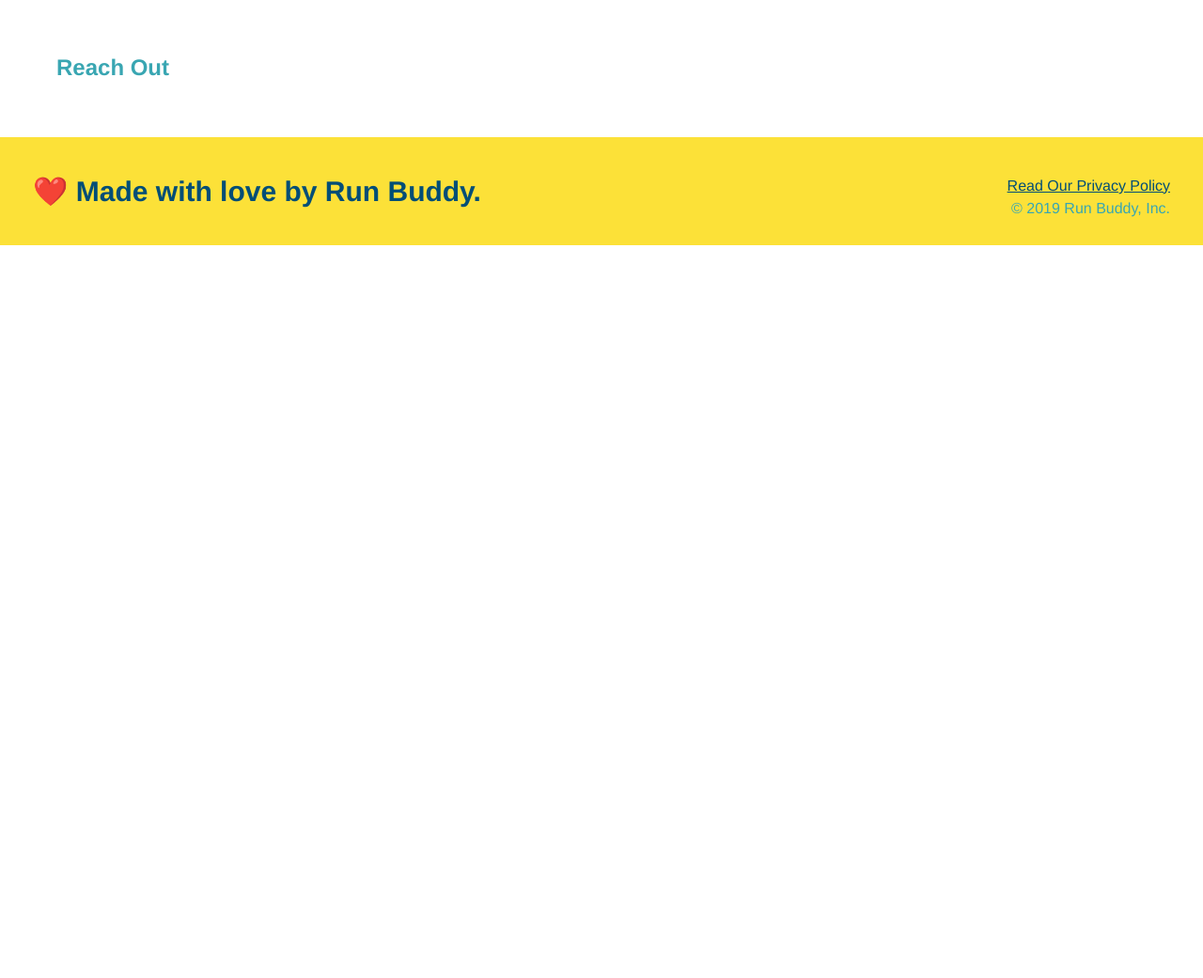
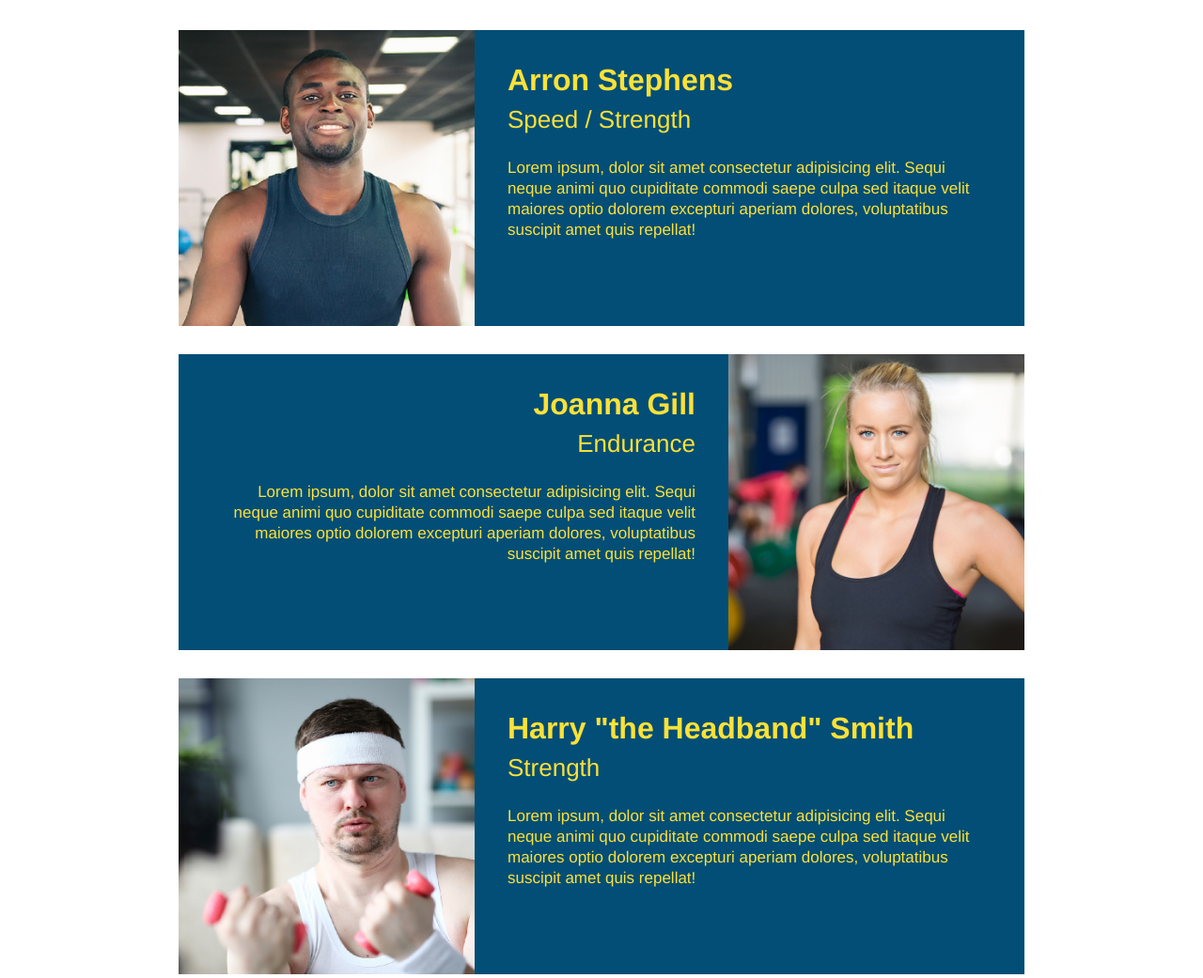
Before and after one commit to bischgit/run-buddy, a plain HTML site: page index.html in a window 1280 px wide. Shown: the part 2880-3921 px from the top of the page at 94% size. Before the commit the page ends 3141 px from the top, so only its background shows below. Drawn offline with Linux system fonts and the light colour scheme.

Commit message:
finished meet the trainer section HTML and CSS, correctly positioned all text and images using float

```diff
--- a/assets/css/style.css
+++ b/assets/css/style.css
@@ -5,11 +5,12 @@
 }
 
 body {
+  /* more on this crazy alphanumerical value in a minute! */
   color: #39a6b2;
   font-family: Helvetica, Arial, sans-serif;
 }
 
-  /* header styling */
+/* apply styles to <header> */
 header {
   padding: 20px 35px;
   background-color: #39a6b2;
@@ -22,7 +23,6 @@
   margin: 0;
   display: inline;
 }
-
 header a {
   text-decoration: none;
   color: #fce138;
@@ -43,7 +43,6 @@
   font-size: 22px;
 }
 
-  /* footer styling */
 footer {
   background: #fce138;
   width: 100%;
@@ -71,7 +70,7 @@
   padding: 60px;
 }
 
-  /* hero styling start */
+/* Hero Style Start */
 .hero {
   background-image: url('../images/hero-bg.jpeg');
   height: 600px;
@@ -79,9 +78,8 @@
   background-position: center;
   position: relative;
 }
-  /* hero style end */
+/* Hero Style End */
 
-  /* sign up styling start */
 .hero-form {
   border: 3px solid #024e76;
   background-color: #fce138;
@@ -122,9 +120,7 @@
   padding: 10px 20px;
   font-size: 16px;
 }
-  /* sign up styling end */
 
-  /* "what we do" styling start */
 .intro {
   text-align: center;
 }
@@ -136,30 +132,10 @@
   font-size: 20px;
   margin: 0 auto;
 }
-  /* "what we do" styling end */
 
-/* "what you do" styling start */
 .steps {
   text-align: center;
-    color: #fce138;
-  }
-
-  /* both section titles styling combined */
-  .section-title {
-    font-size: 55px;
-    color: #024e76;
-    margin-bottom: 35px;
-    padding: 0 100px 20px 100px;
-    display: inline-block;
-    border-bottom: 3px solid;
-  }
-
-  .primary-border {
-    border-color: #fce138;
-  }
-
-  .secondary-border {
-    border-color: #39a6b2;
+  background: #fce138;
 }
 
 .steps div {
@@ -185,3 +161,67 @@
 .steps span {
   font-size: 38px;
 }
+
+.section-title {
+  font-size: 55px;
+  color: #024e76;
+  margin-bottom: 35px;
+  padding: 0 100px 20px 100px;
+  display: inline-block;
+  border-bottom: 3px solid;
+}
+
+.primary-border {
+  border-color: #fce138;
+}
+
+.secondary-border {
+  border-color: #39a6b2;
+}
+
+.trainers {
+  text-align: center;
+}
+
+.trainer {
+  width: 900px;
+  margin: 0 auto 30px auto;
+  background: #024e76;
+  color: #fce138;
+  overflow: auto;
+}
+
+.trainer img {
+  width: 35%;
+  float: left;
+}
+
+.trainer-bio {
+  padding: 35px;
+  float: left;
+  width: 65%;
+}
+
+.trainer-bio h3 {
+  font-size: 32px;
+  margin-bottom: 8px;
+}
+
+.trainer-bio h4 {
+  font-weight: lighter;
+  font-size: 26px;
+  margin-bottom: 25px;
+}
+
+.trainer-bio p {
+  font-size: 17px;
+  line-height: 1.3;
+}
+
+.text-left {
+  text-align: left;
+}
+
+.text-right {
+  text-align: right;
+}
--- a/index.html
+++ b/index.html
@@ -72,41 +72,86 @@
   <section id="what-we-do" class="intro">
     <h2 class="section-title primary-border">What We Do</h2>
     <p>
-      butcher selfies chambray shabby chic gentrify readymade yr Echo Park XOXO Tumblr normcore Banksy direct trade Blue Bottle chillwave you probably haven't heard of them single-origin coffee Vice fanny pack fixie Odd Future Austin fingerstache pickled twee synth Wes Anderson Thundercats viral bitters flannel meggings narwhal Marfa Schlitz sustainable Intelligentsia umami deep v craft
+      butcher selfies chambray shabby chic gentrify readymade yr Echo Park XOXO Tumblr normcore Banksy direct trade Blue
+      Bottle chillwave you probably haven't heard of them single-origin coffee Vice fanny pack fixie Odd Future Austin
+      fingerstache pickled twee synth Wes Anderson Thundercats viral bitters flannel meggings narwhal Marfa Schlitz
+      sustainable Intelligentsia umami deep v craft
     </p>
   </section>
 
   <!-- "what you do" section -->
   <section id="what-you-do" class="steps">
     <h2 class="section-title secondary-border">What You Do</h2>
+
     <div>
       <img src="./assets/images/step-1.svg" alt="" />
-      <h3>Step 1: <span>Fill Out The Form Above.</span></h3>
+      <h3>Step 1: <span>Fill Out the Form Above.</span></h3>
       <p>You're already here, so why not?</p>
     </div>
 
     <div>
       <img src="./assets/images/step-2.svg" alt="" />
-      <h3>Step 2: Consult With One Of Our Trainers</h3>
+      <h3>Step 2: <span>Consult with One of Our Trainers.</span></h3>
       <p>Are you here to build muscle, lose weight, or just feel good?</p>
     </div>
 
     <div>
       <img src="./assets/images/step-3.svg" alt="" />
-      <h3>Step 3: Get Running.</h3>
+      <h3>Step 3: <span>Get Running.</span></h3>
       <p>Hit the ground running (literally) once your trainer lays out your plan.</p>
     </div>
 
     <div>
       <img src="./assets/images/step-4.svg" alt="" />
-      <h3>Step 4: See Results</h3>
-      <p>Bi-weekly checkins with your trainer will keep you focused.</p>
+      <h3>Step 4: <span>See Results.</span></h3>
+      <p>Bi-weekly checkins with your trainer will keep you focused</p>
     </div>
   </section>
 
   <!-- "meet the trainers" section -->
-  <section>
-    <h2>Meet The Trainers</h2>
+  <section id="your-trainers" class="trainers">
+    <h2 class="section-title primary-border">Meet The Trainers</h2>
+    <article class="trainer">
+      <img src="./assets/images/trainer-1.jpg" alt="Arron Stephens in his workout clothes, ready to pump iron" />
+      <div class="trainer-bio text-left">
+        <h3>Arron Stephens</h3>
+        <h4>Speed / Strength</h4>
+        <p>
+          Lorem ipsum, dolor sit amet consectetur adipisicing elit. Sequi neque animi quo cupiditate commodi saepe culpa
+          sed
+          itaque velit maiores optio dolorem excepturi aperiam dolores, voluptatibus suscipit amet quis repellat!
+        </p>
+      </div>
+    </article>
+
+    <!-- second trainer bio -->
+    <article class="trainer">
+      <div class="trainer-bio text-right">
+        <h3>Joanna Gill</h3>
+        <h4>Endurance</h4>
+        <p>
+          Lorem ipsum, dolor sit amet consectetur adipisicing elit. Sequi neque animi quo cupiditate commodi saepe culpa
+          sed
+          itaque velit maiores optio dolorem excepturi aperiam dolores, voluptatibus suscipit amet quis repellat!
+        </p>
+      </div>
+      <img src="./assets/images/trainer-2.jpg" alt="Joanna Gill cooling off after a workout" />
+    </article>
+
+    <!-- third trainer bio -->
+    <article class="trainer">
+      <img src="./assets/images/trainer-3.jpg"
+        alt="Harry Smith wearing a headband and lifting comically small pink weights" />
+      <div class="trainer-bio text-left">
+        <h3>Harry "the Headband" Smith</h3>
+        <h4>Strength</h4>
+        <p>
+          Lorem ipsum, dolor sit amet consectetur adipisicing elit. Sequi neque animi quo cupiditate commodi saepe culpa
+          sed
+          itaque velit maiores optio dolorem excepturi aperiam dolores, voluptatibus suscipit amet quis repellat!
+        </p>
+      </div>
+    </article>
   </section>
 
   <!-- "reach out" section -->
```
Also changed, not shown: assets/images/trainer-1.jpg (added), assets/images/trainer-2.jpg (added), assets/images/trainer-3.jpg (added). Lines whose indentation alone changed are shown as unchanged.
